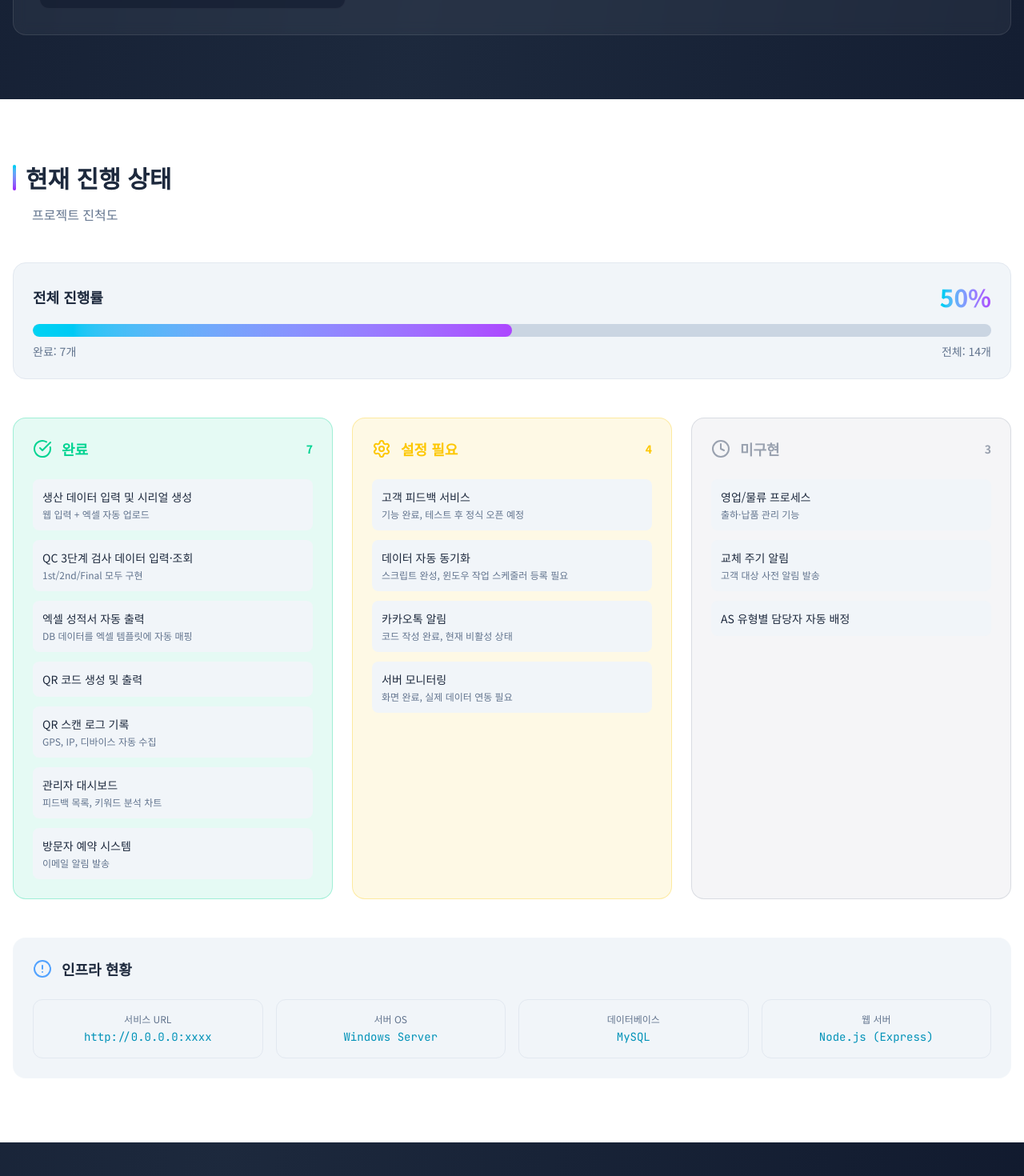
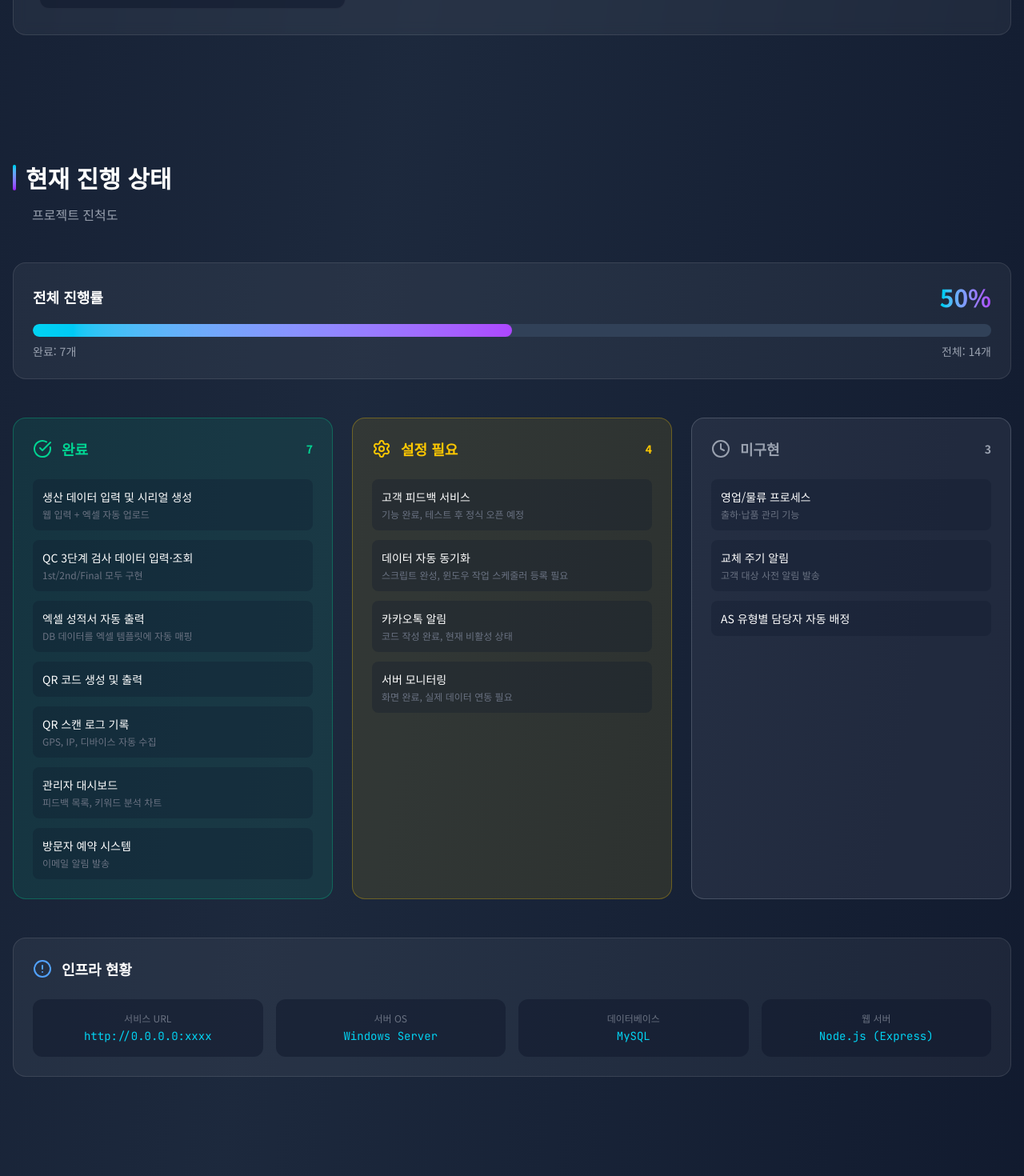
Before and after one commit to cnumin999/QR-project-portfolio, a React (Vite) app: page /api/admin/production/serial/1 in a window 1280 px wide. Shown: the part 4380-5850 px from the top of the page at 80% size. Built offline with nearby package versions, Linux system fonts and the light colour scheme.

Commit message:
Update styles and text colors in ProgressSection

```diff
--- a/src/components/ProgressSection.tsx
+++ b/src/components/ProgressSection.tsx
@@ -68,9 +68,7 @@ export function ProgressSection() {
   const percentage = Math.round((completedItems / totalItems) * 100);
 
   return (
-    <section id="progress" className="py-20 px-4 bg-white text-slate-800 dark:bg-transparent dark:text-white"
->
-
+    <section id="progress" className="py-20 px-4">
       <div className="max-w-7xl mx-auto">
         <motion.div
           initial={{ opacity: 0, y: 20 }}
@@ -80,11 +78,11 @@ export function ProgressSection() {
         >
           <div className="flex items-center gap-3 mb-4">
             <div className="w-1 h-8 rounded bg-gradient-to-b from-cyan-400 to-purple-600" />
-            <h2 className="text-2xl sm:text-3xl font-bold text-slate-800 dark:text-white">
+            <h2 className="text-2xl sm:text-3xl font-bold text-white">
               현재 진행 상태
             </h2>
           </div>
-          <p className="text-slate-500 dark:text-gray-400 ml-6">프로젝트 진척도</p>
+          <p className="text-gray-400 ml-6">프로젝트 진척도</p>
         </motion.div>
 
         {/* Progress Bar */}
@@ -92,16 +90,15 @@ export function ProgressSection() {
           initial={{ opacity: 0, y: 20 }}
           whileInView={{ opacity: 1, y: 0 }}
           viewport={{ once: true }}
-          className="mb-12 p-6 rounded-2xl bg-slate-100 border border-slate-200
-          dark:bg-white/5 dark:border-white/10"
+          className="mb-12 p-6 rounded-2xl bg-white/5 border border-white/10"
         >
           <div className="flex items-center justify-between mb-4">
-            <span className="text-lg font-bold text-slate-800 dark:text-white">전체 진행률</span>
+            <span className="text-lg font-bold text-white">전체 진행률</span>
             <span className="text-3xl font-bold bg-gradient-to-r from-cyan-400 to-purple-500 bg-clip-text text-transparent">
               {percentage}%
             </span>
           </div>
-          <div className="h-4 rounded-full bg-slate-300 dark:bg-slate-700 overflow-hidden">
+          <div className="h-4 rounded-full bg-slate-700 overflow-hidden">
             <motion.div
               initial={{ width: 0 }}
               whileInView={{ width: `${percentage}%` }}
@@ -110,7 +107,7 @@ export function ProgressSection() {
               className="h-full rounded-full bg-gradient-to-r from-cyan-400 to-purple-500"
             />
           </div>
-          <div className="flex justify-between mt-2 text-sm text-slate-500 dark:text-gray-400">
+          <div className="flex justify-between mt-2 text-sm text-gray-400">
             <span>완료: {completedItems}개</span>
             <span>전체: {totalItems}개</span>
           </div>
@@ -142,11 +139,11 @@ export function ProgressSection() {
                     whileInView={{ opacity: 1, x: 0 }}
                     viewport={{ once: true }}
                     transition={{ delay: index * 0.05 }}
-                    className="p-3 rounded-lg bg-slate-100 dark:bg-slate-900/30"
+                    className="p-3 rounded-lg bg-slate-900/30"
                   >
-                    <p className="text-slate-800 dark:text-white text-sm">{item.text}</p>
+                    <p className="text-white text-sm">{item.text}</p>
                     {item.subtext && (
-                      <p className="text-slate-500 dark:text-gray-500 text-xs mt-1">{item.subtext}</p>
+                      <p className="text-gray-500 text-xs mt-1">{item.subtext}</p>
                     )}
                   </motion.div>
                 ))}
@@ -160,11 +157,11 @@ export function ProgressSection() {
           initial={{ opacity: 0, y: 20 }}
           whileInView={{ opacity: 1, y: 0 }}
           viewport={{ once: true }}
-          className="p-6 rounded-2xl bg-slate-100 border border-slate-200 dark:bg-white/5 border border-white/10"
+          className="p-6 rounded-2xl bg-white/5 border border-white/10"
         >
           <div className="flex items-center gap-3 mb-6">
             <AlertCircle className="w-6 h-6 text-blue-400" />
-            <h3 className="text-lg font-bold text-slate-800 dark:text-white">인프라 현황</h3>
+            <h3 className="text-lg font-bold text-white">인프라 현황</h3>
           </div>
           <div className="grid grid-cols-2 md:grid-cols-4 gap-4">
             {infraData.map((item, index) => (
@@ -174,10 +171,10 @@ export function ProgressSection() {
                 whileInView={{ opacity: 1, scale: 1 }}
                 viewport={{ once: true }}
                 transition={{ delay: index * 0.1 }}
-                className="p-4 rounded-xl bf-white border border-slate-200 dark:bg-slate-900/50 text-center"
+                className="p-4 rounded-xl bg-slate-900/50 text-center"
               >
-                <p className="text-slate-500 dark:text-gray-500 text-xs mb-1">{item.label}</p>
-                <p className="text-cyan-600 dark:text-cyan-400 font-mono text-sm break-all">{item.value}</p>
+                <p className="text-gray-500 text-xs mb-1">{item.label}</p>
+                <p className="text-cyan-400 font-mono text-sm break-all">{item.value}</p>
               </motion.div>
             ))}
           </div>
```
